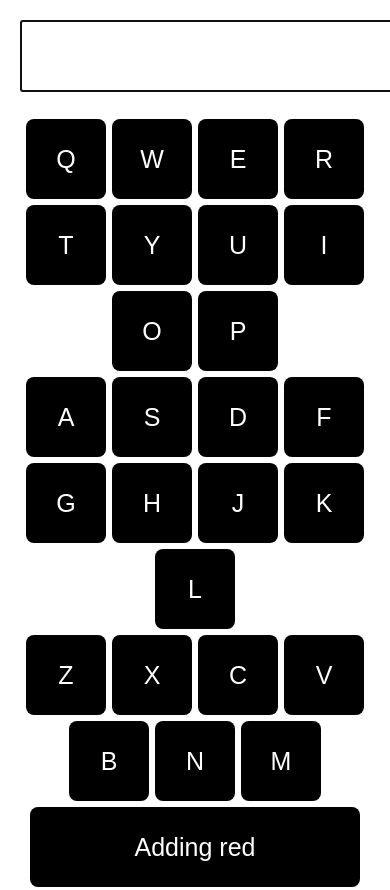
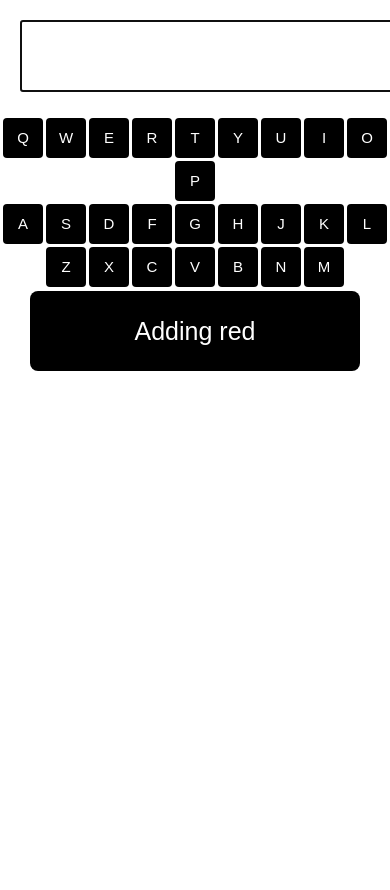
Before and after one commit to AutumnBasinger/colorkeys, a React (Create React App) app: page / in a window 390 px wide. Shown: the top 890 px of the page. After the commit the page ends 844 px from the top, so only its background shows below. Built offline with nearby package versions, Linux system fonts and the light colour scheme.

Commit message:
Begin creating media queries

```diff
--- a/src/App.css
+++ b/src/App.css
@@ -1,28 +1,57 @@
 .App {
   text-align: center;
-}
-
-.App-logo {
-  animation: App-logo-spin infinite 20s linear;
-  height: 80px;
-}
-
-.App-header {
-  background-color: #222;
-  height: 150px;
-  padding: 20px;
-  color: white;
-}
-
-.App-title {
-  font-size: 1.5em;
-}
-
-.App-intro {
-  font-size: large;
 }
 
 @keyframes App-logo-spin {
   from { transform: rotate(0deg); }
   to { transform: rotate(360deg); }
 }
+
+body {
+  background-color: white;
+}
+
+.textStyle {
+  height: 60px;
+  width: 580px;
+  padding: 5px;
+  margin: 20px;
+  font-size: 16px;
+}
+
+.keyStyle {
+  width: 80px;
+  height: 80px;
+  margin: 3px;
+  font-size: 25px;
+  color: white;
+  border: none;
+  border-radius: 8px;
+}
+
+@media (max-width: 900px) {
+  .keyStyle {
+    width: 60px;
+    height: 60px;
+    border-radius: 6px;
+    margin: 2.5px;
+    font-size: 20px;
+  }
+}
+
+@media (max-width: 700px) {
+  .keyStyle {
+    width: 40px;
+    height: 40px;
+    border-radius: 4px;
+    font-size: 15px;
+    margin: 1.5px;
+  }
+}
+
+@media (max-width: 350px) {
+  .textStyle {
+    height: 30px;
+    width: 150px;
+  }
+}
--- a/src/App.js
+++ b/src/App.js
@@ -3,15 +3,7 @@ import './App.css';
 import { Spacebar } from './components/Spacebar.js'
 import { Board } from './components/Board.js'
 
-const textareaStyle = {
-  height: 60,
-  width: 580,
-  padding: 5,
-  margin: 20,
-  fontSize: 16
-};
-
-const initialText = 'Welcome to the color keyboard!'
+const initialText = 'Put your cursor here and type away!'
 
 class App extends Component {
   constructor(props) {
@@ -54,7 +46,7 @@ class App extends Component {
   render() {
     return (
       <center>
-        <textarea style={textareaStyle} autoFocus value={this.state.currentText} type="text" onChange={this.handleChange}/>
+        <textarea className='textStyle' autoFocus value={this.state.currentText} type="text" onChange={this.handleChange}/>
         <Board currentText={this.state.currentText} handleClick={this.handleClick}/>
         <Spacebar currentText={this.state.currentText}/>
       </center>
--- a/src/components/Board.js
+++ b/src/components/Board.js
@@ -1,5 +1,5 @@
 import React from 'react';
-import { LetterKey } from './LetterKey.js'
+import { LetterKey } from './LetterKey.js';
 
 let messages = [
 'QWERTY speaking, how can I help you?',
--- a/src/components/LetterKey.js
+++ b/src/components/LetterKey.js
@@ -17,18 +17,8 @@ export const LetterKey = props => {
       }
     })
 
-    let keyStyle = {
-      width: 80,
-      height: 80,
-      margin: 3,
-      fontSize: 25,
-      color: 'white',
-      border: 'none',
-      borderRadius: 8,
-      background: 'rgb(' + String(rgb) + ')'
-    };
-
     return (
-      <button style={keyStyle} onClick={ (e) => {props.handleClick(props.letter, props.message)} }> {props.letter} </button>
+      <button className='keyStyle' style={{background: 'rgb(' + String(rgb) + ')'}}
+      onClick={ (e) => {props.handleClick(props.letter, props.message)} }> {props.letter} </button>
     );
   }
```
